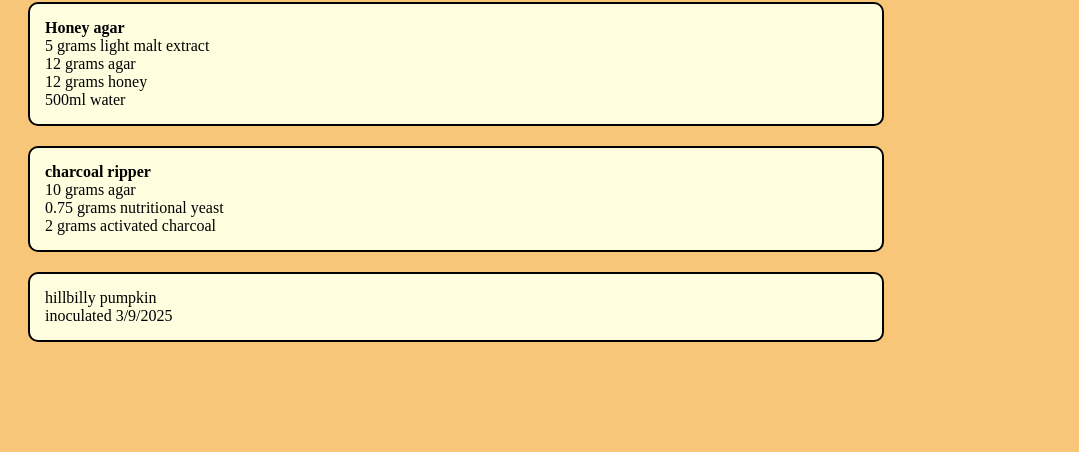
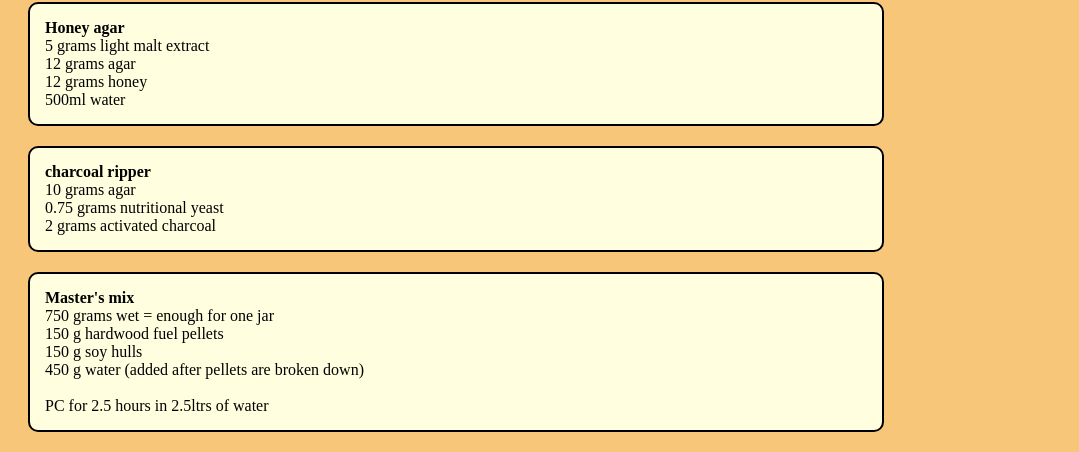
Before and after one commit to mycologybro/mycologybro, a website: page recipes.html in a window 1280 px wide. Shown: the part 410-862 px from the top of the page, without its empty margins (0-1079 px from the left). Before the commit the page ends 800 px from the top, so only its background shows below. Drawn offline with Linux system fonts and the light colour scheme.

Commit message:
Update recipes.html

```diff
--- a/recipes.html
+++ b/recipes.html
@@ -60,8 +60,13 @@
     2 grams activated charcoal<br>
     </div>
     <div class="text-box">
-        hillbilly pumpkin <br>
-    inoculated 3/9/2025
+        <B>Master's mix</B><br>
+      750 grams wet = enough for one jar<br>
+      150 g hardwood fuel pellets<br>
+      150 g soy hulls<br>
+      450 g water (added after pellets are broken down)<br>
+      <br>
+      PC for 2.5 hours in 2.5ltrs of water<br>
     </div>
 </body>
 </html>
```
